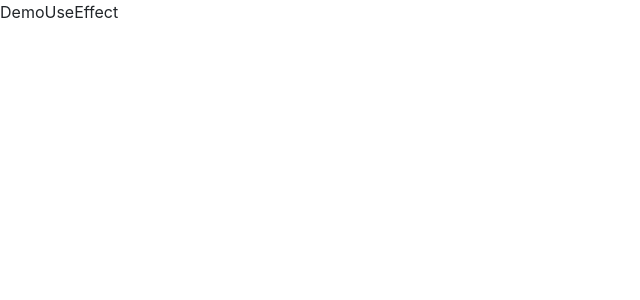
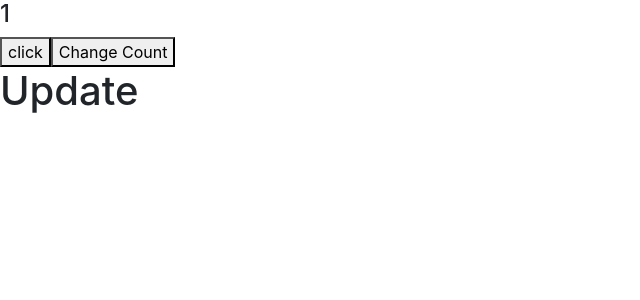
Before and after one commit to nguyendev2018/React-Course-3, a React (Create React App) app: page / in a window 1280 px wide. Shown: the top 300 px of the page, without its empty margins (0-640 px from the left). Built offline with nearby package versions, Linux system fonts and the light colour scheme.

Commit message:
--- Auto Git Commit ---

```diff
--- a/src/Hook/ChildHookEffect.js
+++ b/src/Hook/ChildHookEffect.js
@@ -1,15 +1,17 @@
-import React, { useEffect, useState } from 'react'
+import React, { useEffect, useState } from "react";
 
 export default function ChildHookEffect() {
   useEffect(() => {
     // Viết cho didUpdate
-        console.log('didUpdate');
-
+    console.log("didUpdate");
+    return () => {
+      console.log("will unmount");
+    };
   });
 
   return (
     <div>
       <h1>Update</h1>
     </div>
-    )
+  );
 }
--- a/src/Hook/DemoUseEffect.js
+++ b/src/Hook/DemoUseEffect.js
@@ -1,5 +1,33 @@
-import React from "react";
+import React, { useState, useEffect } from "react";
+import ChildHookEffect from "./ChildHookEffect";
 
 export default function DemoUseEffect(props) {
-  return <div>DemoUseEffect</div>;
+  let [count, setCount] = useState(1);
+  let [number, setNumber] = useState(1);
+  useEffect(() => {
+    console.log("component DidMount");
+  }, []);
+  console.log("render");
+  useEffect(() => {
+    console.log("component DidUpdate");
+  }, [number]);
+  const handleIncreaser = () => {
+    let newNumber = number + 1;
+    setNumber(newNumber);
+  };
+  return (
+    <div>
+      <h4 className="title">{number}</h4>
+      <button onClick={handleIncreaser}>click</button>
+      <button
+        onClick={() => {
+          let newCount = count + 1;
+          setCount(newCount);
+        }}
+      >
+        Change Count
+      </button>
+      {count === 1 ? <ChildHookEffect></ChildHookEffect> : ""}
+    </div>
+  );
 }
```
Also changed, not shown: .autogit/logs/log-31-7-2022-14-7-11.txt (added). Lines whose indentation alone changed are shown as unchanged.
